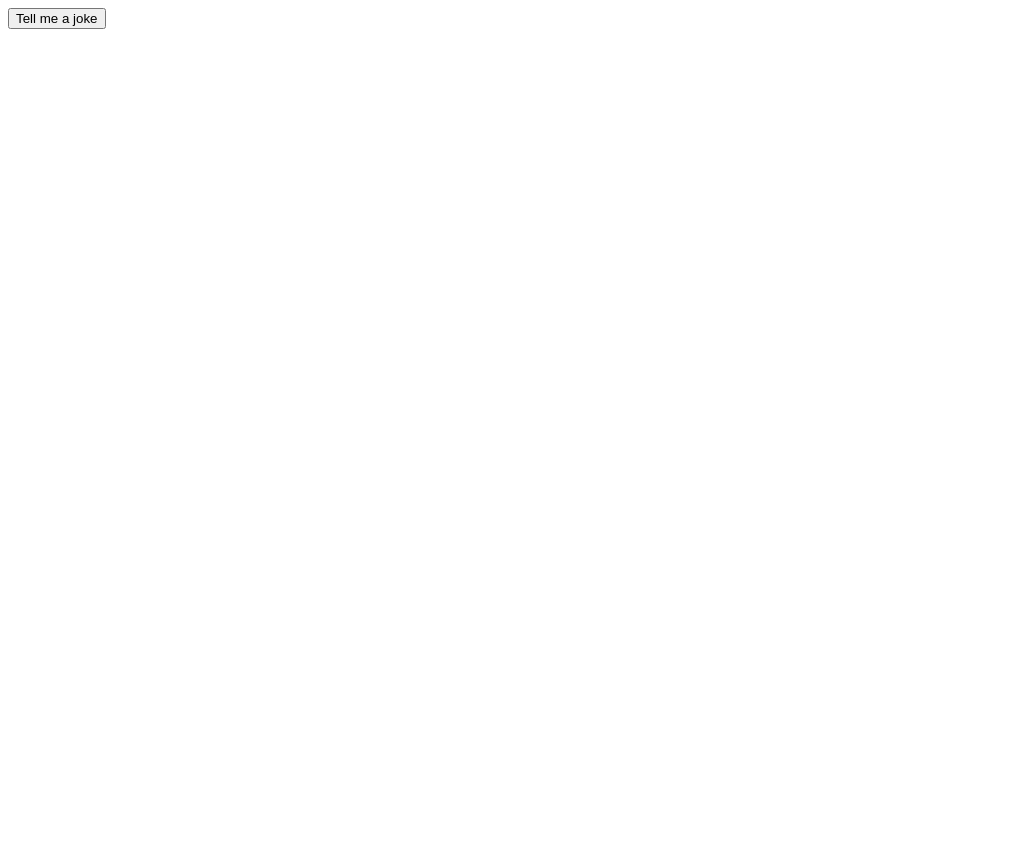
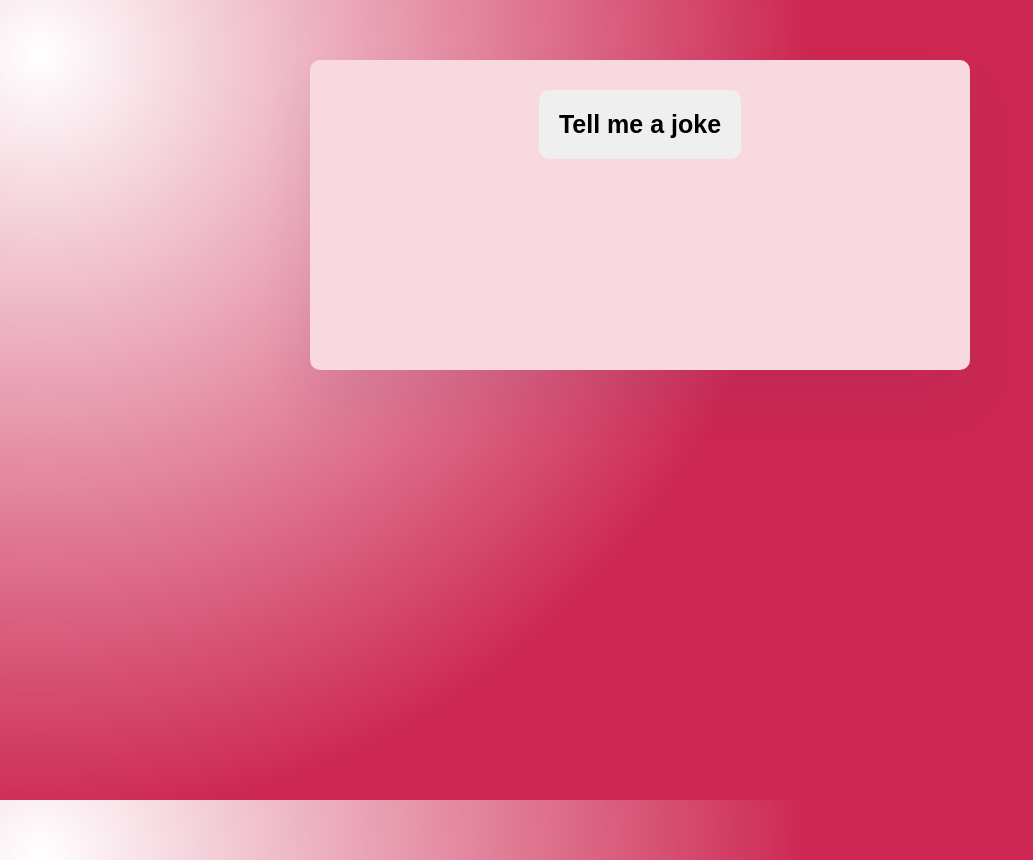
Before and after one commit to kalizink/AI-Joke-Generator, a plain HTML site: page index.html in a window 1280 px wide. Shown: the whole page, without its empty margins (0-1033 px from the left). Before the commit the page ends 800 px from the top, so only its background shows below. Drawn offline with nearby package versions, Linux system fonts and the light colour scheme.

Commit message:
Injected CSS

```diff
--- a/index.html
+++ b/index.html
@@ -9,10 +9,12 @@
 		<link rel="stylesheet" href="src/style.css" />
 	</head>
 	<body>
-		<button id="button">Tell me a joke</button>
-		<br />
-		<div id="generate-joke"></div>
-		<div id="display-joke"></div>
+		<div class="container">
+			<button class="button" id="button">Tell me a joke</button>
+			<br />
+			<div class="text" id="generate-joke"></div>
+			<div class="text" id="display-joke"></div>
+		</div>
 		<script src="src/index.js"></script>
 	</body>
 </html>
--- a/src/style.css
+++ b/src/style.css
@@ -1,3 +1,41 @@
+html {
+	height: 100%;
+}
+body {
+	background: radial-gradient(
+		1023px at 3.1% 6.9%,
+		rgb(255, 255, 255) 0%,
+		rgb(205, 40, 83) 74.9%
+	);
+	height: 100%;
+	margin: 0;
+	background-repeat: no-repeat;
+	background-attachment: fixed;
+}
 .hide {
 	display: none;
 }
+.container {
+	background: #f7d9df;
+	max-width: 600px;
+	height: 250px;
+	margin: 60px auto;
+	padding: 30px;
+	border-radius: 10px;
+	box-shadow: 0 30px 50px rgba(65, 50, 100, 0.08);
+}
+
+.button {
+	display: block;
+	text-align: center;
+	margin: 0 auto;
+	padding: 20px 20px;
+	border: none;
+	font-size: 25px;
+	font-weight: bold;
+	border-radius: 10px;
+}
+.text {
+	text-align: center;
+	font-size: 20px;
+}
```
